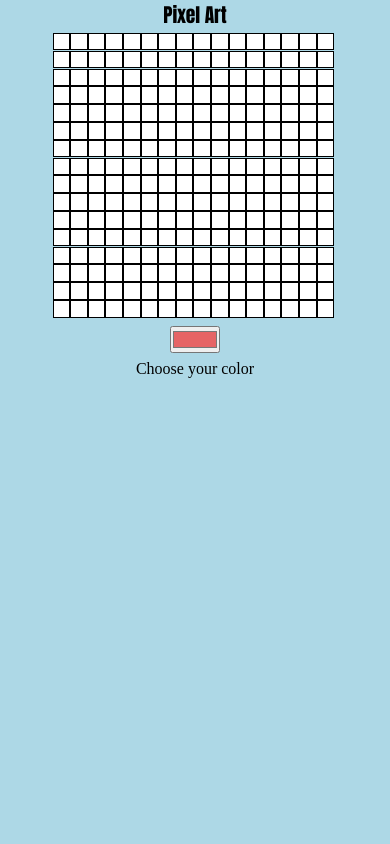
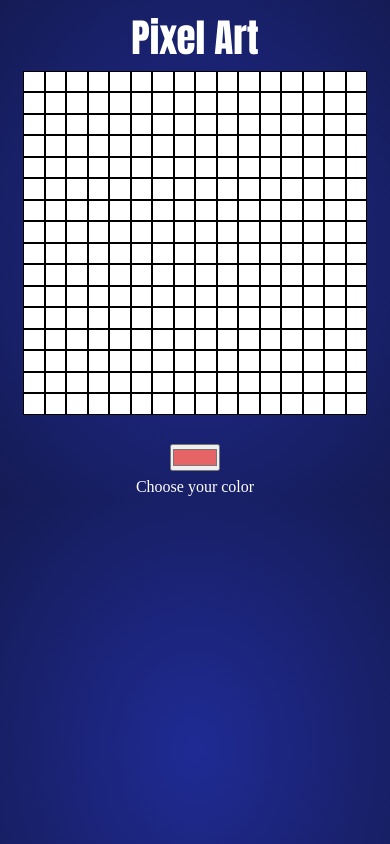
Before and after one commit to ADKalell2/kalell-pixalart, a plain HTML site: page index.html in a window 390 px wide. Drawn offline with nearby package versions, Linux system fonts and the light colour scheme.

Commit message:
Update style.css

```diff
--- a/css/style.css
+++ b/css/style.css
@@ -3,8 +3,10 @@
     padding:0;
 }
 body {
-    background-color:aqua;
-  }
+    background-image: radial-gradient(#1f2b94,#151B54);
+    color: white;
+    margin-top: 8px;
+}
 #title h1{
     font-family: Impact, Haettenschweiler, 'Arial Narrow Bold', sans-serif;
     font-size: 3vw;
@@ -33,6 +35,7 @@ body {
 .color_container * {
     margin:1vw auto;
 }
+
 @media only screen and (max-width: 600px) {
     body {
       background-color: lightblue;
@@ -57,4 +60,37 @@ body {
     font-size: 5vw;
     text-align: center;
 }
+
+.color_container{
+    margin-top: 130px;
+}
   }
+
+
+@media only screen and (max-width: 393px) {
+    body {
+      background-color: lightblue;
+    }
+    #container {
+    display: grid;
+    grid-template-columns: 1fr 1fr 1fr 1fr 1fr 1fr 1fr 1fr 1fr 1fr 1fr 1fr 1fr 1fr 1fr 1fr;
+    margin-left: 5vw;
+    padding: 1vw;
+}
+#container div {
+    border:solid black 1px;
+    width:5vw;
+    height:5vw;
+    text-align: center;
+    font-size: 2em;
+}
+#title h1{
+    font-family: Impact, Haettenschweiler, 'Arial Narrow Bold', sans-serif;
+    font-size: 10vw;
+    text-align: center;
+}
+
+.color_container{
+    margin-top: 80px;
+}
+  }
```
